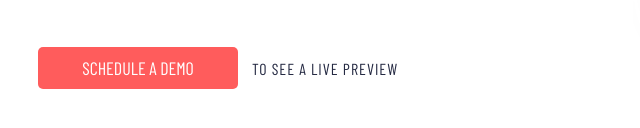
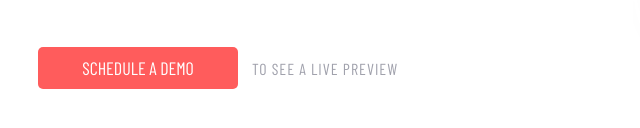
Before and after one commit to addabenkoceir13/Project-tracking-intro-component, a plain HTML site: page index.html in a window 1280 px wide. Shown: the part 512-640 px from the top of the page, 72-712 px from the left. Drawn offline with nearby package versions, Linux system fonts and the light colour scheme.

Commit message:
add some colors

```diff
--- a/styles.css
+++ b/styles.css
@@ -234,7 +234,7 @@ main .box-z{
     display: inline;
     letter-spacing: 1px;
     font-family: var(--font-family-1);
-    color: var(--Very-Dark-Blue);
+    color: var(--Grayish-Blue);
     text-transform: uppercase;
     padding-left: 10px;
 }
```
